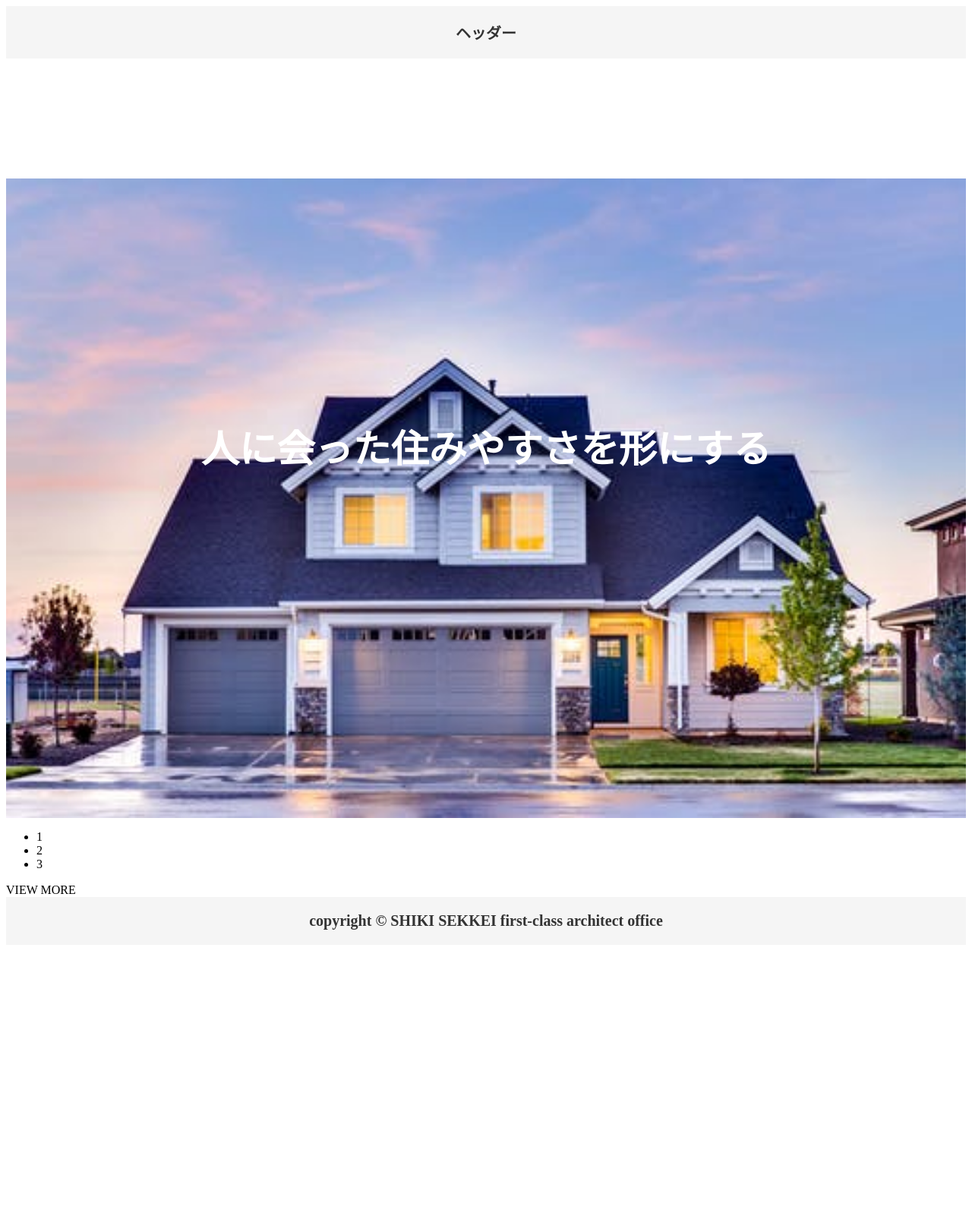
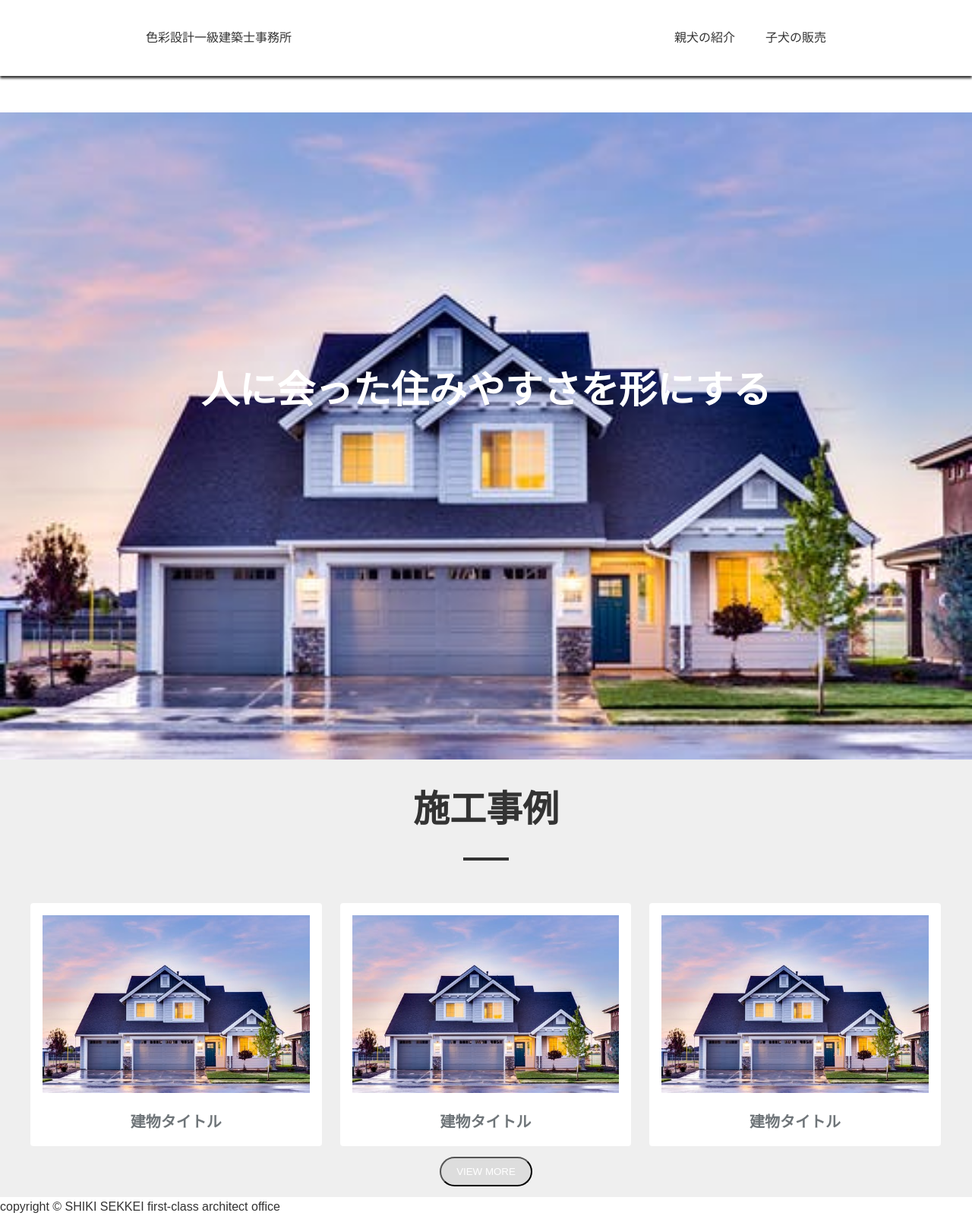
Before and after one commit to katayama8000/css-design-test, a plain HTML site: page index.html in a window 1280 px wide. Shown: the whole page at 76% size. Before the commit the page ends 1252 px from the top, so only its background shows below. Drawn offline with Linux system fonts and the light colour scheme.

Commit message:
✨ あい

```diff
--- a/css/reset.css
+++ b/css/reset.css
@@ -1,50 +1,46 @@
-/**
- * Add the correct display in IE 10-.
- */
-
-[hidden] {
-  display: none;
+@charset "UTF-8";
+*,
+*::before,
+*::after {
+  box-sizing: border-box;
 }
 
-/* Accessibility
- * ========================================================================== */
-
-/**
- * Change the cursor on busy elements in all browsers (opinionated).
- */
-
-[aria-busy="true"] {
-  cursor: progress;
+html,
+body {
+  padding: 0;
+  margin: 0;
 }
 
-/*
- * Change the cursor on control elements in all browsers (opinionated).
- */
-
-[aria-controls] {
-  cursor: pointer;
+body {
+  font-family: "游ゴシック体", YuGothic, "游ゴシック Medium", "Yu Gothic Medium",
+    "游ゴシック", "Yu Gothic", sans-serif;
+  font-size: 16px;
+  line-height: 1.6;
+  background: #fff;
+  color: #333333;
 }
 
-/*
- * Change the cursor on disabled, not-editable, or otherwise
- * inoperable elements in all browsers (opinionated).
- */
-
-[aria-disabled="true"],
-[disabled] {
-  cursor: not-allowed;
+img {
+  max-width: 100%;
+  height: auto;
 }
 
-/*
- * Change the display on visually hidden accessible elements
- * in all browsers (opinionated).
- */
-
-[aria-hidden="false"][hidden] {
-  display: initial;
+ul,
+ol {
+  list-style: none;
+  padding: 0px;
 }
 
-[aria-hidden="false"][hidden]:not(:focus) {
-  clip: rect(0, 0, 0, 0);
-  position: absolute;
+h1,
+h2,
+h3,
+h4,
+h5,
+h6 {
+  margin: 0;
+  padding: 0;
 }
+
+a {
+  color: inherit;
+}
--- a/css/style.css
+++ b/css/style.css
@@ -1,14 +1,66 @@
-/* header */
-header {
+ul {
+  list-style: none;
+}
+
+/*---------------------------- header ----------------------------*/
+/* header {
   background-color: #f5f5f5;
   padding: 20px;
   text-align: center;
   font-size: 20px;
   font-weight: bold;
   color: #333;
+} */
+
+.header {
+  background: #fff;
+  height: 100px;
+  position: fixed;
+  width: 100%;
+  box-shadow: 0 3px 3px;
+  z-index: 100;
+  top: 0;
+  left: 0;
 }
 
-/* main */
+@media (max-width: 767px) {
+  .header {
+    height: 60px;
+  }
+}
+
+.header__inner {
+  display: flex;
+  align-items: center;
+  height: inherit;
+  margin: 0 auto;
+  width: 70%;
+}
+
+@media (max-width: 767px) {
+  .header__left {
+    width: 180px;
+  }
+}
+
+.header__right {
+  display: flex;
+  align-items: center;
+  margin-left: auto;
+}
+
+@media (max-width: 767px) {
+  .header__right {
+    display: none;
+  }
+}
+
+.header__right li {
+  margin-left: 40px;
+  position: relative;
+}
+
+/* ---------------------------- main --------------------------------*/
 main {
   //background-color: #f5f5;
 }
@@ -39,8 +91,118 @@ main {
   color: #fff;
 }
 
-/* footer */
-footer {
+.section__title {
+  font-size: 48px;
+  font-weight: 700;
+  text-align: center;
+  padding-top: 28px;
+  padding-bottom: 28px;
+  position: relative;
+}
+
+.section__title::after {
+  content: "";
+  position: absolute;
+  left: 50%;
+  transform: translateX(-50%);
+  bottom: 0;
+  width: 60px;
+  height: 4px;
+  background: #333;
+}
+
+@media (max-width: 767px) {
+  .main-visual {
+    margin-top: 60px;
+    height: 420px;
+  }
+}
+
+.card {
+  background-color: #efefef;
+}
+
+.card__items {
+  margin-top: 56px;
+  display: flex;
+  flex-wrap: wrap;
+}
+
+@media (max-width: 767px) {
+  .card__items {
+    margin-top: 30px;
+  }
+}
+
+.card__item {
+  width: calc(33.3% - 24px * 2 / 3);
+  background-color: #fff;
+  padding: 16px;
+  border-radius: 4px;
+}
+
+@media (min-width: 1200px) {
+  .card__item:not(:nth-child(3n + 1)) {
+    margin-left: 24px;
+  }
+  .card__item:nth-child(n + 4) {
+    margin-top: 24px;
+  }
+
+  .card__inner {
+    width: 1200px;
+    max-width: 100%;
+    margin: 0 auto;
+  }
+}
+
+@media (max-width: 767px) {
+  .card__item {
+    width: 100%;
+  }
+  .card__item:nth-child(n + 1) {
+    margin-top: 24px;
+  }
+}
+
+.card__img img {
+  width: 100%;
+}
+
+.card__title {
+  font-size: 20px;
+  font-weight: 700;
+  color: #6f7579;
+  margin-top: 14px;
+  text-align: center;
+}
+
+.view__more {
+  text-align: center;
+  padding: 14px;
+}
+
+.btn {
+  padding: 10px 20px;
+}
+
+.btn__color,
+button.btn__color {
+  color: #fff;
+  background-color: #dddddd;
+}
+.btn__color:hover,
+button.btn__color:hover {
+  color: #fff;
+  background: #eeeeee;
+}
+
+button.btn__radius {
+  border-radius: 100vh;
+}
+
+/*---------------------------- footer --------------------------------*/
+*/ footer {
   background-color: #f5f5f5;
   padding: 20px;
   text-align: center;
--- a/index.html
+++ b/index.html
@@ -1,5 +1,6 @@
 <!DOCTYPE html>
 <html lang="ja">
+
 <head>
     <meta charset="UTF-8" />
     <meta http-equiv="X-UA-Compatible" content="IE=edge" />
@@ -8,28 +9,65 @@
     <link rel="stylesheet" href="css/reset.css" />
     <link rel="stylesheet" href="css/style.css" />
 </head>
+
 <body>
-    <header>ヘッダー</header>
+    <header>
+        <div class="header">
+            <div class="header__inner inner">
+                <div class="header__left">
+                    <div>
+                        色彩設計一級建築士事務所
+                    </div>
+                </div>
+                <ul class="header__right">
+                    <li>親犬の紹介</li>
+                    <li>子犬の販売</li>
+                </ul>
+            </div>
+        </div>
+    </header>
+
     <main>
         <div class="container">
             <div class="main-text">人に会った住みやすさを形にする</div>
         </div>
         <div>
-        <div></div>
             <div>
-          <ul>
-            <li>1</li>
-            <li>2</li>
-            <li>3</li>
-          </ul>
+                <section class="card section">
+                    <div class="card__inner">
+                        <div class="card__head section__title">施工事例</div>
+                        <div class="card__items">
+                            <div class="card__item">
+                                <div class="card__img">
+                                    <img src="img/house1.jpeg" alt="施工事例" />
                                 </div>
-        <div>
-          <div>VIEW MORE</div>
+                                <div class="card__title">建物タイトル</div>
+                            </div>
+
+                            <div class="card__item">
+                                <div class="card__img">
+                                    <img src="img/house1.jpeg" alt="施工事例" />
+                                </div>
+                                <div class="card__title">建物タイトル</div>
+                            </div>
+
+                            <div class="card__item">
+                                <div class="card__img">
+                                    <img src="img/house1.jpeg" alt="施工事例" />
+                                </div>
+                                <div class="card__title">建物タイトル</div>
                             </div>
                         </div>
+                    </div>
+                    <div class="view__more">
+                        <button class="btn btn__color btn__radius">VIEW MORE</button>
+                    </div>
+                </section>
     </main>
+
     <footer>
         <div>copyright &copy; SHIKI SEKKEI first-class architect office</div>
     </footer>
 </body>
+
 </html>
```
Lines whose indentation alone changed are shown as unchanged.
